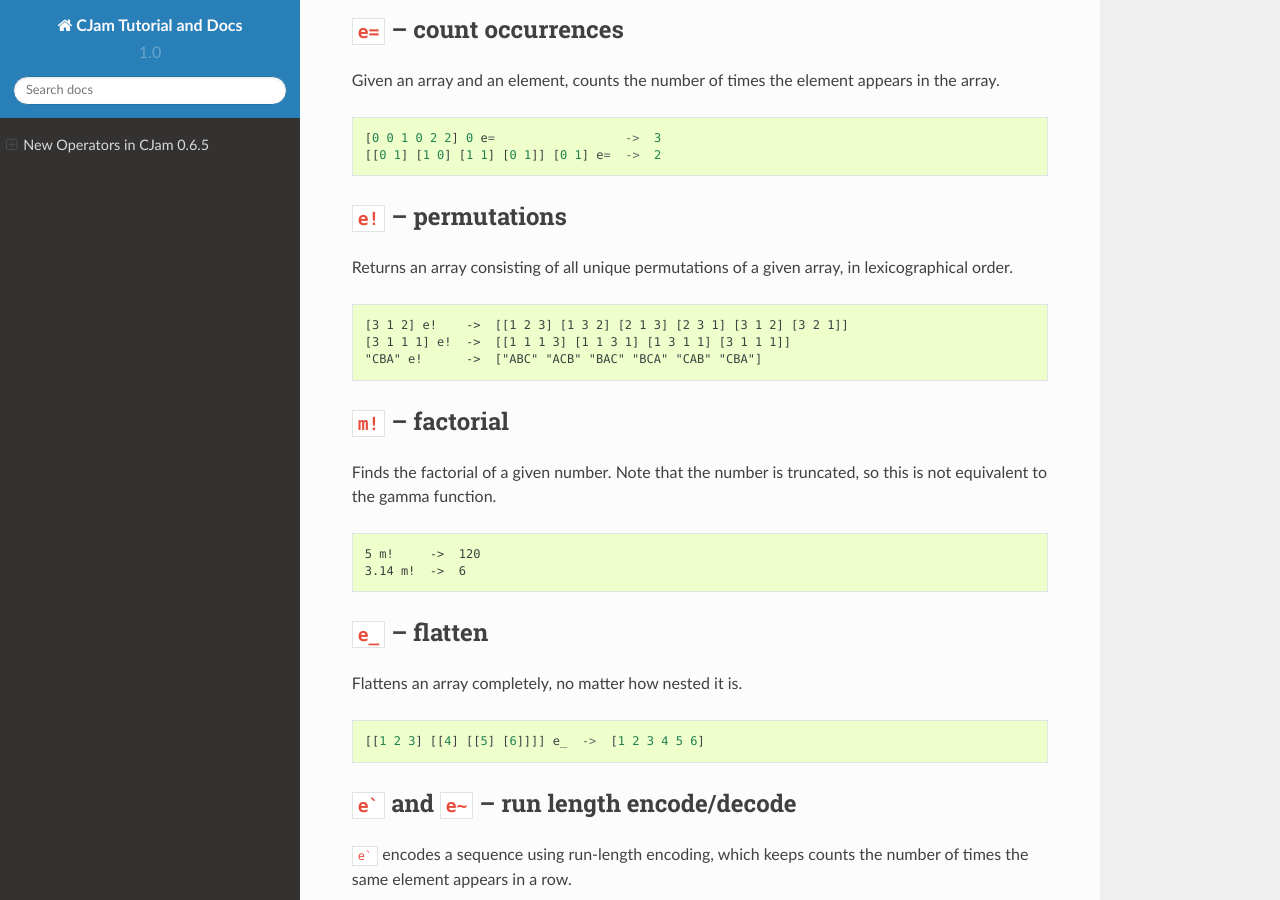
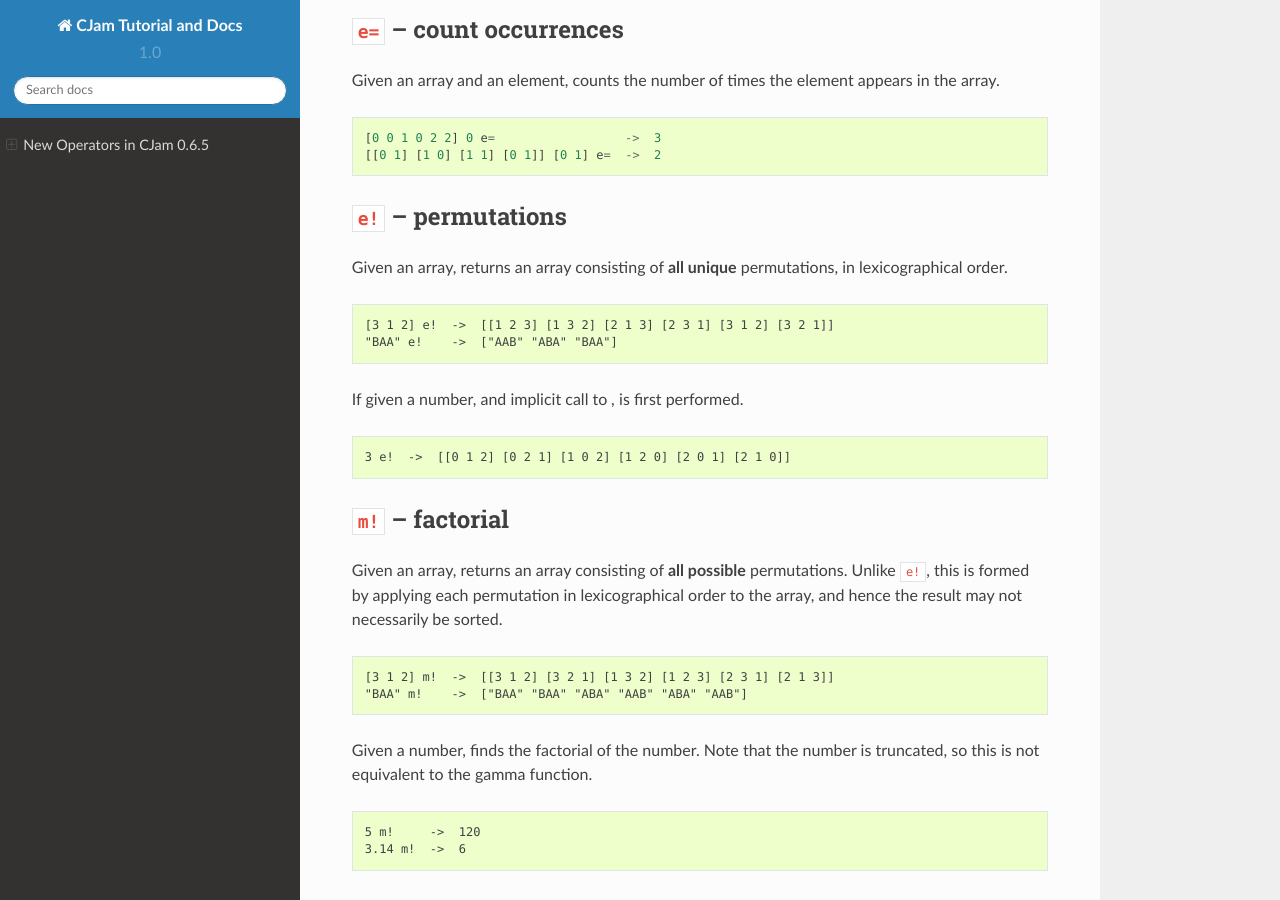
Before and after one commit to Sp3000/CJam, a Sphinx documentation site: the page built from docs/0.6.5.rst, in a window 1280 px wide and 900 px high, scrolled down 1321 px. Built offline with Sphinx 7.4.7 and the Read the Docs theme 2.0.0, drawn with Linux system fonts in a browser that asks for light colours; some of the changed text lies outside the part shown.

Commit message:
&| for blocks

```diff
--- a/docs/0.6.5.rst
+++ b/docs/0.6.5.rst
@@ -65,16 +65,25 @@
 ``e!`` -- permutations
 ----------------------
 
-Returns an array consisting of all unique permutations of a given array, in lexicographical order. ::
+Given an array, returns an array consisting of **all unique** permutations, in lexicographical order. ::
 
-    [3 1 2] e!    ->  [[1 2 3] [1 3 2] [2 1 3] [2 3 1] [3 1 2] [3 2 1]]
-    [3 1 1 1] e!  ->  [[1 1 1 3] [1 1 3 1] [1 3 1 1] [3 1 1 1]]
-    "CBA" e!      ->  ["ABC" "ACB" "BAC" "BCA" "CAB" "CBA"]
+    [3 1 2] e!  ->  [[1 2 3] [1 3 2] [2 1 3] [2 3 1] [3 1 2] [3 2 1]]
+    "BAA" e!    ->  ["AAB" "ABA" "BAA"]
+
+If given a number, and implicit call to `,` is first performed. ::
+
+    3 e!  ->  [[0 1 2] [0 2 1] [1 0 2] [1 2 0] [2 0 1] [2 1 0]]
+
 
 ``m!`` -- factorial
 -------------------
 
-Finds the factorial of a given number. Note that the number is truncated, so this is not equivalent to the gamma function. ::
+Given an array, returns an array consisting of **all possible** permutations. Unlike ``e!``, this is formed by applying each permutation in lexicographical order to the array, and hence the result may not necessarily be sorted. ::
+
+    [3 1 2] m!  ->  [[3 1 2] [3 2 1] [1 3 2] [1 2 3] [2 3 1] [2 1 3]]
+    "BAA" m!    ->  ["BAA" "BAA" "ABA" "AAB" "ABA" "AAB"]
+
+Given a number, finds the factorial of the number. Note that the number is truncated, so this is not equivalent to the gamma function. ::
 
     5 m!     ->  120
     3.14 m!  ->  6
@@ -139,5 +148,15 @@
 
     "ABCDEFG" ee  ->  [[0 'A] [1 'B] [2 'C] [3 'D] [4 'E] [5 'F] [6 'G]]
 
-``&`` and ``|`` for blocks
---------------------------
+``&`` and ``|`` for blocks -- "if" with only "then" or only "else"
+------------------------------------------------------------------
+
+``&`` checks if an element is truthy, and if so executes the block. ::
+
+    100 0 {3+} &  ->  100
+    100 1 {3+} &  ->  103
+
+``|`` checks if an element is falsy, and if so executes the block. ::
+
+    100 0 {3+} |  ->  103
+    100 1 {3+} |  ->  100
```
Also changed, not shown: 5 other files.
